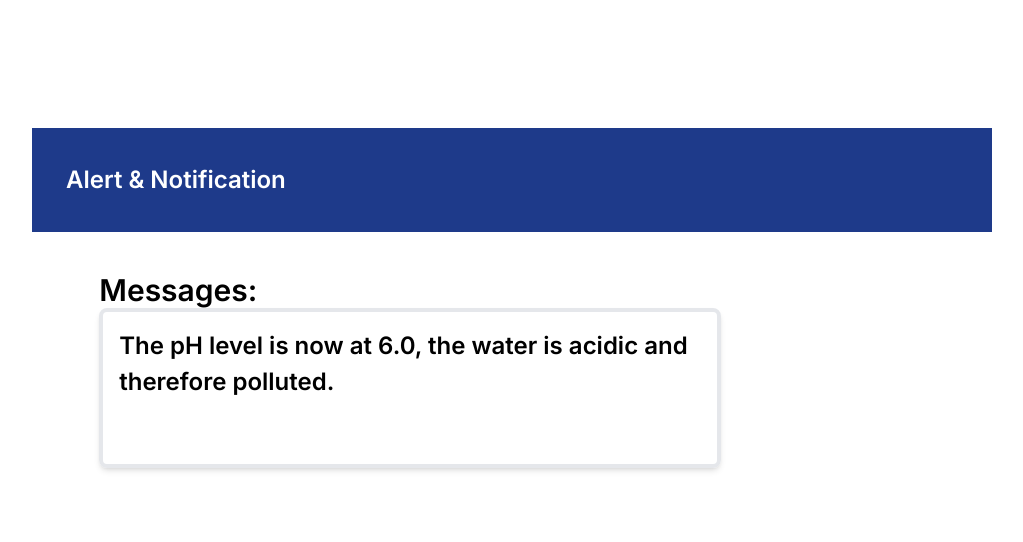
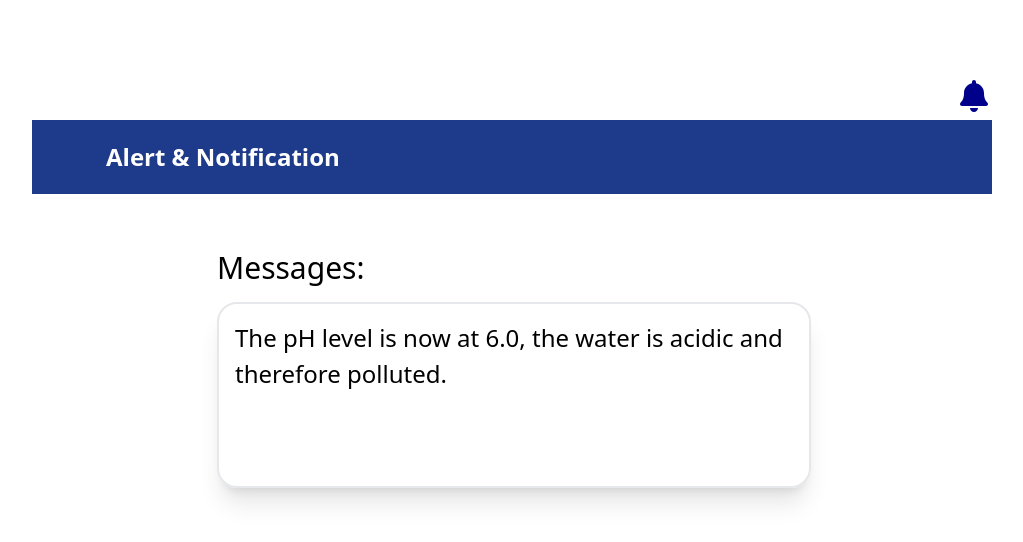
Before and after one commit to ChristineAnne-Adhiambo/Amanyi-Dashboard, a Next.js app in the folder aquamanyi/: page / in a window 1280 px wide. Shown: the top 542 px of the page, without its empty margins (146-1169 px from the left). Built offline with nearby package versions, Linux system fonts and the light colour scheme.

Commit message:
created the notification message

```diff
--- /dev/null
+++ b/aquamanyi/src/app/component/notification/index.tsx
@@ -0,0 +1,38 @@
+import { useState } from "react";
+import { FaBell } from 'react-icons/fa';
+
+
+
+const Notification = () => {
+
+  return (
+    <div className="flex flex-col items-center pt-20">
+
+<div className="ml-[75%]">
+
+      <FaBell size={32} color="darkblue" className="notification-icon" />
+    </div>
+      <div className="w-3/4 h-[74px] flex-shrink-0 border-2 border-blue-900 bg-opacity-51 bg-blue-900 mt-2 ml-9 flex items-center">
+
+  <div className="text-white font-inter text-2xl font-semibold leading-normal p-8 ml-10">
+    Alert & Notification
+  </div>
+</div>
+<div className="flex flex-col items-start mt-14 ml-10">
+  <div className="text-3xl font-normal mb-4">
+    <span className="mr-4 mb-8 font-inter">Messages:</span>
+
+    <div className="w-[594px] h-[186px] flex-shrink-0 border-2 border-gray-200 bg-opacity-51 bg-white-400 rounded-[20px] p-4 shadow-xl mt-4">
+      <div className="text-black font-regular text-2xl font-inter font-regular leading-normal">
+        The pH level is now at 6.0, the water is acidic and therefore polluted.
+      </div>
+    </div>
+  </div>
+</div>
+
+    </div>
+
+  );
+};
+
+export default Notification;
--- a/aquamanyi/src/app/layout.tsx
+++ b/aquamanyi/src/app/layout.tsx
@@ -1,14 +1,32 @@
+// import './globals.css'
+// import type { Metadata } from 'next'
+// import { Inter } from 'next/font/google'
+
+// const inter = Inter({ subsets: ['latin'] })
+
+// export const metadata: Metadata = {
+//   title: 'Create Next App',
+//   description: 'Generated by create next app',
+// }
+
+// export default function RootLayout({
+//   children,
+// }: {
+//   children: React.ReactNode
+// }) {
+//   return (
+//     <html lang="en">
+//       <body className={inter.className}>{children}</body>
+//     </html>
+//   )
+// }
+
 import './globals.css'
 import type { Metadata } from 'next'
-import { Inter } from 'next/font/google'
-
-const inter = Inter({ subsets: ['latin'] })
-
 export const metadata: Metadata = {
   title: 'Create Next App',
   description: 'Generated by create next app',
 }
-
 export default function RootLayout({
   children,
 }: {
@@ -16,7 +34,13 @@
 }) {
   return (
     <html lang="en">
-      <body className={inter.className}>{children}</body>
+      <head>
+        <link
+          href="https://fonts.googleapis.com/css2?family=Poppins:wght@400;700&display=swap"
+          rel="stylesheet"
+        />
+      </head>
+      <body>{children}</body>
     </html>
   )
 }
--- a/aquamanyi/src/app/page.tsx
+++ b/aquamanyi/src/app/page.tsx
@@ -1,17 +1,14 @@
-
-// pages/index.js or any other relevant page
 'use client'
 import React from 'react';
-// import Notification from '../components/Notification';
-// import Notification from '@/components/Notifications/page';
-import Notification from '@/components/page';
+import Notification from './component/notification';
 
 const Home = () => {
   return (
+    <main>
     <div>
-      {/* Your page content */}
       <Notification />
     </div>
+    </main>
   );
 };
 
--- a/aquamanyi/src/components/page.tsx
+++ /dev/null
@@ -1,65 +0,0 @@
-import { useState } from "react";
-// import React, {useState} from 'react';
-
-const Notification = () => {
-  const [showAlert, setShowAlert] = useState(false);
-
-  return (
-    <div className="flex flex-col items-center pt-20">
-      <div className="flex justify-end items-center w-3/4 h-29">
-        <svg
-          xmlns="http://www.w3.org/2000/svg"
-          className="h-8 w-8 fill-current text-38D0F5"
-          viewBox="0 0 20 20"
-        >
-          {/* SVG path goes here */}
-        </svg>
-      </div>
-      <div className="w-3/4 h-74 flex-shrink-0 border-2 border-blue-900 bg-opacity-51 bg-blue-900  mt-4 ml-9">
-        <div className="text-white font-inter text-2xl font-semibold leading-normal p-8">
-          Alert & Notification
-        </div>
-      </div>
-
-      <div className="flex flex-col items-start mt-10 ml-10">
-        <div className="text-3xl font-semibold mb-4">
-          <span className="mr-4 mb-8">Messages:</span>
-
-          {/* <div className="flex justify-center mt-4">
-    <button className="bg-blue-500 text-white p-2 rounded" onClick={handleAlertClick}>
-      Show Alerts
-     </button>   */}
-
-
-        {/* </div> */}
-
-        <div className="w-3/4 h-40 flex-shrink-0 border-4 border-gray-200 bg-opacity-51 bg-white-400 rounded-lg p-4 shadow-md">
-          <div className="text-black font-inter text-2xl font-semibold leading-normal">
-            The pH level is now at 6.0, the water is acidic and therefore polluted.
-          </div>
-        </div>
-      </div>
-    </div>
-    </div>
-
-  );
-};
-
-export default Notification;
-
-{/* // const [showAlert, setShowAlert] = useState(false);
-//   const handleAlertClick = () => { */}
-{/* //     setShowAlert(true);
-//     setTimeout(() => setShowAlert(false), 5000); // Automatically hide after 5 seconds
-//   };
-//    return (
-//     <div className="flex justify-center mt-4">
-//     <button className="bg-blue-500 text-white p-2 rounded" onClick={handleAlertClick}>
-//       Show Alerts
-//     </button>
-//     {showAlert && ( */}
-//       <div
-//  className="fixed top-1/2 left-1/2 transform -translate-x-1/2
-// -translate-y-1/2 bg-white p-6 rounded-lg shadow-lg w-1/2">
-//         <p className="text-black">The pH levels have raised to 6 and the water is polluted.</p>
-//       </div>
```
